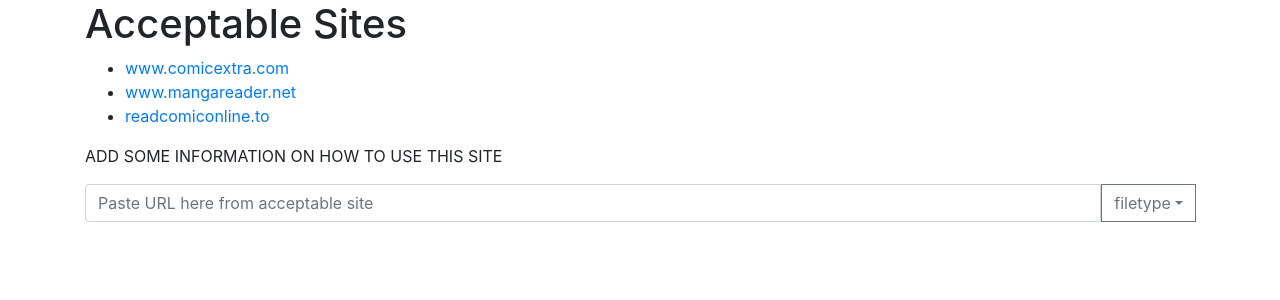
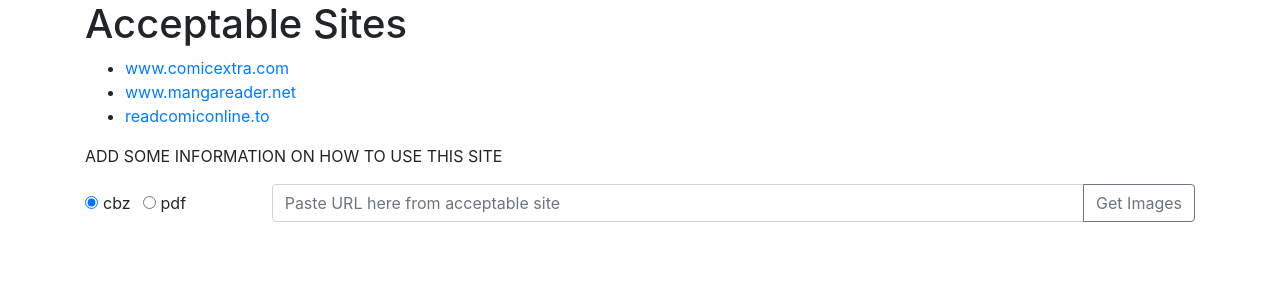
Before and after one commit to jnhoang/comic-dl, a React (Create React App) app in the folder comic-dl-ui/: page / in a window 1280 px wide. Shown: the top 300 px of the page. Built offline with nearby package versions, Linux system fonts and the light colour scheme; the HTML template or start-up script is replaced by a standard one.

Commit message:
change initial search

```diff
--- a/comic-dl-ui/src/App.js
+++ b/comic-dl-ui/src/App.js
@@ -3,11 +3,15 @@
 import InputGroup     from 'react-bootstrap/InputGroup'
 import DropdownButton from 'react-bootstrap/DropdownButton'
 import Dropdown       from 'react-bootstrap/Dropdown'
+import Form           from 'react-bootstrap/Form'
+import FormGroup      from 'react-bootstrap/FormGroup'
 import FormControl    from 'react-bootstrap/FormControl'
+import Col    from 'react-bootstrap/Col'
 
 import ImageContainer from './ImageContainer'
 import AccetableSites from './components/AcceptableSites'
 import {baseUrl}      from './services'
+import Button         from 'react-bootstrap/Button';
 
 const print = console.log
 
@@ -17,7 +21,7 @@
     filename    :  '',
     imageLinks  :  [],
     comicName   :  '',
-    filetype    :  '',
+    filetype    :  'cbz',
     issueNumber :  '',
   };
 
@@ -27,16 +31,16 @@
       filename    :  '',
       imageLinks  :  [],
       comicName   :  '',
-      filetype    :  '',
+      filetype    :  'cbz',
       issueNumber :  '',
     })
   }
 
-  handleSearch = async(eventKey) => {
-    const comicLink =  this.state.comicLink;
-    const payload   =  {
-      comic_link :  comicLink,
-      filetype   :  eventKey,
+  handleSearch = async() => {
+    const { comicLink, filetype }  =  this.state;
+    const payload = {
+      filetype,
+      comic_link : comicLink
     };
 
     const response = await fetch(`${baseUrl}/get_info`, {
@@ -50,14 +54,19 @@
       url         :  comicLink,
       comicName   :  data.comic_name,
       filename    :  data.filename,
-      filetype    :  eventKey,
+      filetype    :  filetype,
       imageLinks  :  data.image_links,
       issueNumber :  data.issue_number,
     })
   }
 
-  handleChange = (event) => (this.setState({comicLink: event.target.value}))
+  handleChange = (event) => {
+    this.setState({comicLink: event.target.value})
+  }
 
+  handleFiletypeChange = (event) => {
+    this.setState({filetype: event.target.id})
+  }
 
   render = () => {
     const {comicName, filename, filetype, imageLinks, issueNumber} = this.state;
@@ -68,23 +77,39 @@
         { imageLinks.length === 0 && (
           <div>
             <AccetableSites />
+            <Form>
+              <Form.Row className="align-items-center">
+                <Col xs={3} lg={2}>
+                  <Form.Check
+                    defaultChecked
+                    inline
+                    onChange={this.handleFiletypeChange}
+                    type  =  "radio"
+                    label =  "cbz"
+                    name  =  "formRadios"
+                    id    =  "cbz" />
+                  <Form.Check
+                    inline
+                    onChange={this.handleFiletypeChange}
+                    type  =  "radio"
+                    label =  "pdf"
+                    name  =  "formRadios"
+                    id    =  "pdf" />
+                </Col>
 
-            <InputGroup className="mb-3">
-              <FormControl
-                onChange    =  {this.handleChange}
-                placeholder =  "Paste URL here from acceptable site" />
+                <Col xs={9} lg={10}>
+                  <InputGroup>
+                    <FormControl
+                      onChange    =  {this.handleChange}
+                      placeholder =  "Paste URL here from acceptable site" />
 
-                <DropdownButton
-                  as      =  {InputGroup.Prepend}
-                  variant =  "outline-secondary"
-                  title   =  "filetype"
-                  id      =  "input-group-1" >
-                  <Dropdown.Item eventKey="cbz" onSelect={this.handleSearch} >CBZ</Dropdown.Item>
-                  <Dropdown.Item eventKey="pdf"  onSelect={this.handleSearch} >PDF</Dropdown.Item>
-                </DropdownButton>
-
-            </InputGroup>
-
+                    <InputGroup.Append>
+                      <Button onClick={this.handleSearch} variant="outline-secondary">Get Images</Button>
+                    </InputGroup.Append>
+                  </InputGroup>
+                </Col>
+              </Form.Row>
+            </Form>
           </div>
         )}
 
@@ -98,15 +123,7 @@
             initialize  =  {initialize}
             issueNumber =  {issueNumber} />
         }
-         { //imageLinks.length > 0 && (
-        //   <ImageContainer
-        //     comicName   =  {comicName}
-        //     imageLinks  =  {imageLinks}
-        //     filename    =  {filename}
-        //     filetype    =  {filetype}
-        //     initialize  =  {initialize}
-        //     issueNumber =  {issueNumber} />
-        /* ) */ }
+
       </Container>
     )
   }
--- a/comic-dl-ui/src/components/ComicNavbar.js
+++ b/comic-dl-ui/src/components/ComicNavbar.js
@@ -17,8 +17,7 @@
     <React.Fragment>
       <Navbar sticky="top">
         <Nav>
-          <Button className='btn-danger mr-5' onClick={handleRemove}>Remove Panels</Button>
-          <Button className='btn-success'     onClick={handleDownload}>Download</Button>
+          <Button className='btn-danger mr-5' onClick={handleRemove}>Remove Panels</Button> <Button className='btn-success'     onClick={handleDownload}>Download</Button>
         </Nav>
       </Navbar>
 
```
